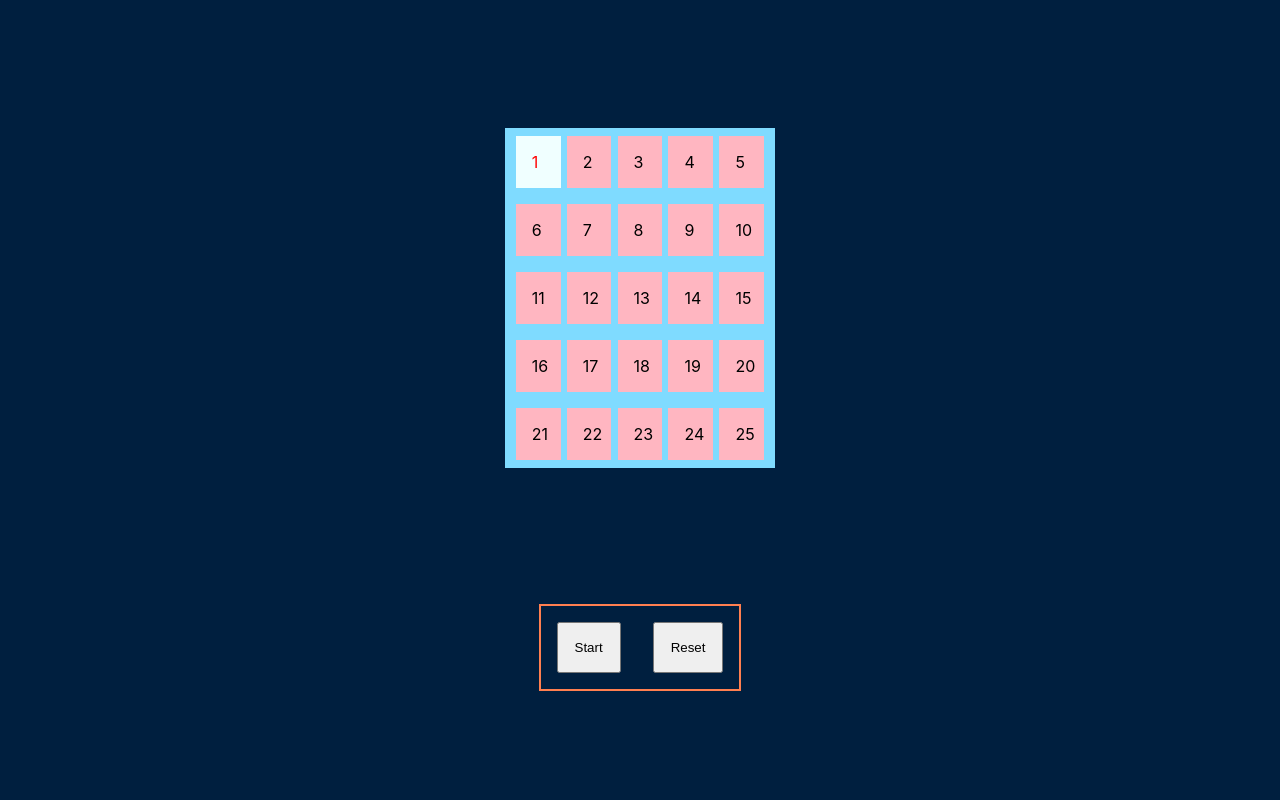
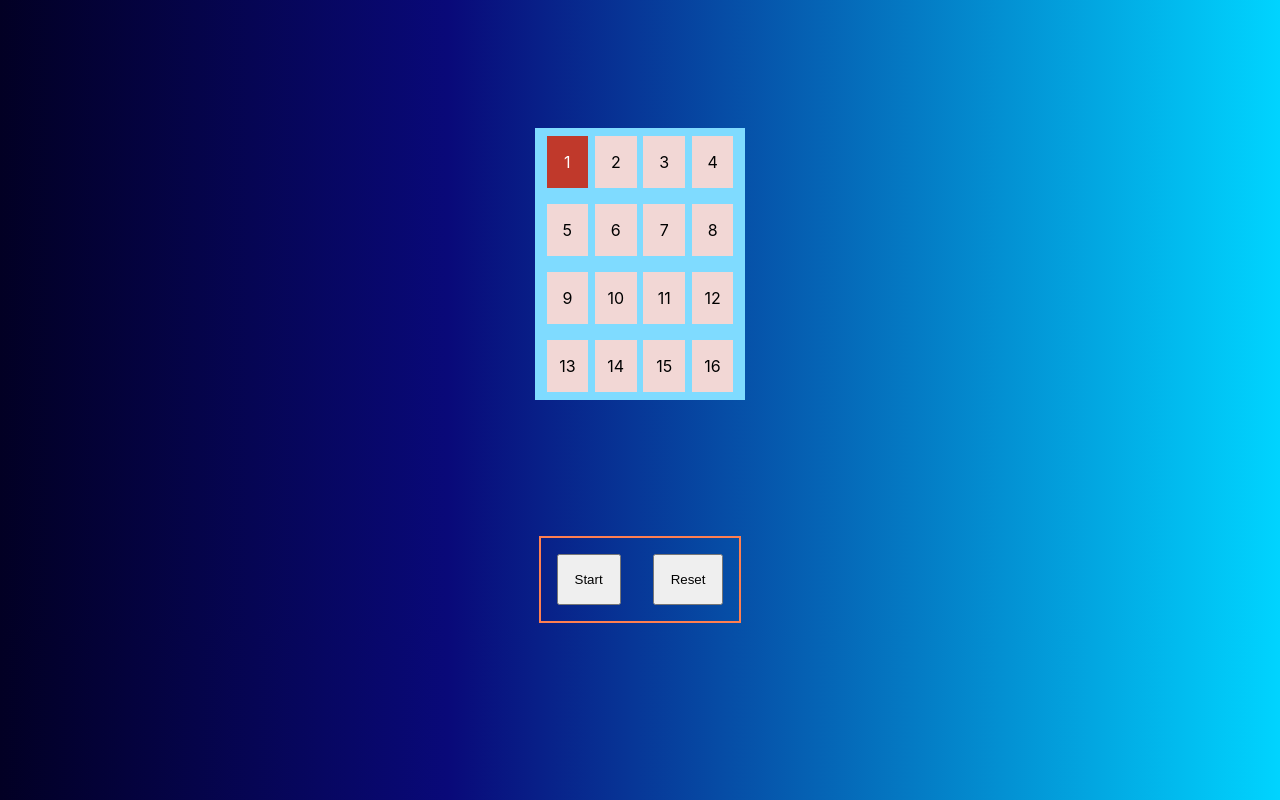
Before and after one commit to curiousmike/spiral, a React (Create React App) app: page / in a window 1280 px wide. Built offline with nearby package versions, Linux system fonts and the light colour scheme.

Commit message:
More style

```diff
--- a/package.json
+++ b/package.json
@@ -2,6 +2,7 @@
   "name": "spiral",
   "version": "0.1.0",
   "private": true,
+  "homepage": "./",
   "dependencies": {
     "@testing-library/jest-dom": "^4.2.4",
     "@testing-library/react": "^9.3.2",
--- a/public/index.html
+++ b/public/index.html
@@ -26,7 +26,17 @@
     -->
     <title>Spiral</title>
   </head>
-  <body style="background-color: #001f3f;">
+  <body
+    style="
+      background: rgb(2, 0, 36);
+      background: linear-gradient(
+        90deg,
+        rgba(2, 0, 36, 1) 0%,
+        rgba(9, 9, 121, 1) 35%,
+        rgba(0, 212, 255, 1) 100%
+      );
+    "
+  >
     <noscript>You need to enable JavaScript to run this app.</noscript>
     <div id="root"></div>
     <!--
--- a/src/components/grid.component.js
+++ b/src/components/grid.component.js
@@ -3,7 +3,7 @@ import GridRow from "./gridRow.component";
 import GridItem from "./gridItem.component";
 import "./grid.component.css";
 
-function generateRows(data, highlightIndex) {
+function generateRows(data, highlightIndex, visitedData) {
   return data.map((row, i) => {
     return (
       <GridRow
@@ -15,6 +15,7 @@ function generateRows(data, highlightIndex) {
               data={element}
               key={index}
               highlight={index === highlightIndex}
+              visited={visitedData[i][j]}
             />
           );
         })}
@@ -24,9 +25,9 @@ function generateRows(data, highlightIndex) {
 }
 
 const Grid = (props) => {
-  const { data, highlightIndex } = props;
+  const { data, highlightIndex, visited } = props;
 
-  const rows = generateRows(data, highlightIndex);
+  const rows = generateRows(data, highlightIndex, visited);
   return <div className="grid">{rows}</div>;
 };
 
--- a/src/components/gridItem.component.css
+++ b/src/components/gridItem.component.css
@@ -1,11 +1,22 @@
 .gridItem {
+  display: flex;
+  justify-content: center;
   padding: 16px;
-  background-color: lightpink;
+  background-color: #f2d7d5;
   width: 5%;
 }
-.gridHighlight {
+.gridItemVisited {
+  display: flex;
+  justify-content: center;
+  background-color: #cd6155;
   padding: 16px;
-  background-color: azure;
-  color: red;
   width: 5%;
 }
+.gridItemHighlight {
+  display: flex;
+  justify-content: center;
+  padding: 16px;
+  background-color: #c0392b;
+  color: white;
+  width: 5%;
+}
--- a/src/components/gridItem.component.js
+++ b/src/components/gridItem.component.js
@@ -2,9 +2,18 @@ import React from "react";
 import "./gridItem.component.css";
 
 const GridItem = (props) => {
-  const { data, highlight } = props;
+  const { data, highlight, visited } = props;
+  console.log("visited = ", visited);
+  let className = "gridItem";
+  if (highlight) {
+    className = "gridItemHighlight";
+  }
+  if (visited) {
+    className = "gridItemVisited";
+  }
+  console.log("classname = ", className);
   return (
-    <span className={!highlight ? "gridItem" : "gridHighlight"} key={data}>
+    <span className={className} key={data}>
       {data}
     </span>
   );
--- a/src/components/spiralContainer.component.js
+++ b/src/components/spiralContainer.component.js
@@ -11,7 +11,7 @@ import Grid from "./grid.component";
 const data = [];
 
 const visited = [];
-const dataSize = 5;
+const dataSize = 4;
 
 let row = 0,
   col = 0,
@@ -41,7 +41,6 @@ class SpiralContainer extends React.Component {
   }
 
   reset() {
-    console.log("reset");
     clearInterval(intervalTimer);
     this.setState({ count: 0, animating: false });
     row = 0;
@@ -63,31 +62,31 @@ class SpiralContainer extends React.Component {
       if (col + colDir < data.length && col + colDir >= 0) {
         col += colDir;
         if (visited[row][col]) {
+          goRow = true;
           goCol = false;
           colDir *= -1;
           col += colDir;
-          goRow = true;
         }
       } else {
+        goRow = true;
         goCol = false;
         colDir *= -1;
-        goRow = true;
       }
     }
     if (goRow) {
       if (row + rowDir < data[0].length && row + rowDir >= 0) {
         row += rowDir;
         if (visited[row][col]) {
+          goCol = true;
           goRow = false;
           rowDir *= -1;
           row += rowDir;
-          goCol = true;
         }
       } else {
+        goCol = true;
+        col += colDir;
         goRow = false;
         rowDir *= -1;
-
-        goCol = true;
       }
     }
     let index = row * data.length + col;
@@ -96,6 +95,7 @@ class SpiralContainer extends React.Component {
   componentDidMount() {}
 
   start() {
+    this.reset();
     this.setState({ animating: true });
     intervalTimer = setInterval(() => {
       this.updateRowCol();
@@ -106,7 +106,11 @@ class SpiralContainer extends React.Component {
     return (
       <div className="outerContainer">
         <div className="spiralContainer">
-          <Grid data={data} highlightIndex={this.state.count}></Grid>
+          <Grid
+            data={data}
+            visited={visited}
+            highlightIndex={this.state.count}
+          ></Grid>
         </div>
         <div className="spiralButtonContainer">
           <button onClick={() => this.start()} className="spiralButton">
```
Also changed, not shown: 1 other file (tests, documents, lock files or other folders).
